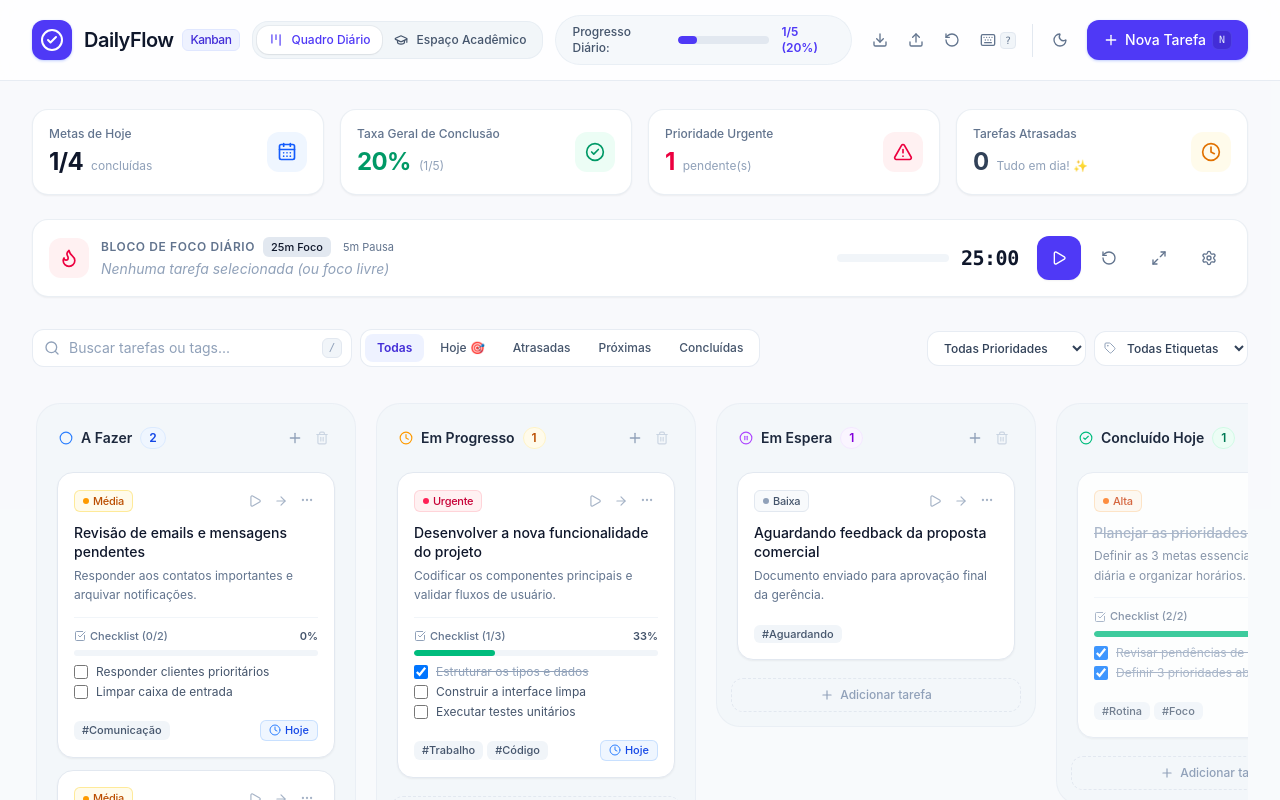
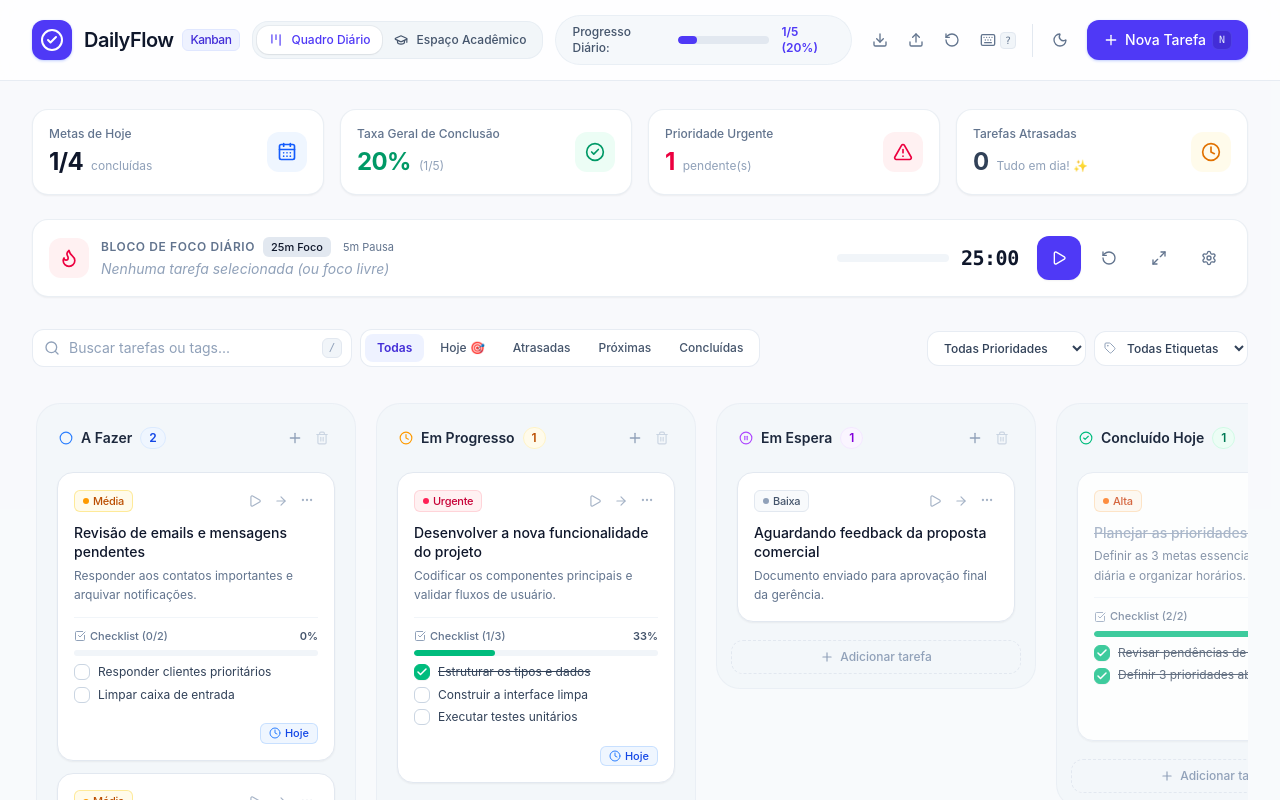
Before and after one commit to PauloBJr-dev/daily-kanban, a React (Vite) app: page / in a window 1280 px wide. Shown: the top 800 px of the page. Built offline with nearby package versions, Linux system fonts and the light colour scheme.

Commit message:
feat(tasks): display interactive subtasks in card, modernize checkbox design, and remove tags (#23)
Integrates interactive subtasks in task cards, modern checkbox design system, and removes tags.

```diff
--- a/src/components/TaskCard.tsx
+++ b/src/components/TaskCard.tsx
@@ -1,4 +1,4 @@
-import React from 'react'
+import React, { useState } from 'react'
 import {
   Clock,
   CheckSquare,
@@ -10,6 +10,7 @@ import {
   Trash2,
   Edit2,
   Calendar,
+  Check,
 } from 'lucide-react'
 import type { Column, Priority, Task } from '../types/kanban'
 
@@ -34,14 +35,21 @@ export const TaskCard: React.FC<TaskCardProps> = ({
   onStartFocus,
   isFocused = false,
 }) => {
-  const [showMenu, setShowMenu] = React.useState(false)
-  const [isDragging, setIsDragging] = React.useState(false)
+  const [showMenu, setShowMenu] = useState(false)
+  const [isDragging, setIsDragging] = useState(false)
+  const [isExpanded, setIsExpanded] = useState(false)
 
   // Subtask progress
   const totalSubtasks = task.subtasks.length
   const completedSubtasks = task.subtasks.filter((st) => st.completed).length
   const subtaskProgress =
     totalSubtasks > 0 ? (completedSubtasks / totalSubtasks) * 100 : 0
+
+  // Subtasks visibility logic (max 4 initial, expand/collapse if > 4)
+  const hasMoreSubtasks = totalSubtasks > 4
+  const visibleSubtasks =
+    hasMoreSubtasks && !isExpanded ? task.subtasks.slice(0, 4) : task.subtasks
+  const remainingSubtasks = totalSubtasks - 4
 
   // Due date analysis
   const todayStr = new Date().toISOString().split('T')[0]
@@ -258,53 +266,66 @@ export const TaskCard: React.FC<TaskCardProps> = ({
             />
           </div>
 
-          {/* Quick checkbox list if small */}
-          {totalSubtasks <= 3 && (
-            <div className="mt-2 space-y-1">
-              {task.subtasks.map((st) => (
-                <label
+          {/* Interactive subtasks list */}
+          <div className="mt-2 space-y-1.5">
+            {visibleSubtasks.map((st) => (
+              <div
                 key={st.id}
-                  onClick={(e) => e.stopPropagation()}
-                  className="flex items-center gap-2 text-xs text-slate-600 dark:text-slate-300 hover:text-slate-900 cursor-pointer"
+                onClick={(e) => {
+                  e.stopPropagation()
+                  onToggleSubtask(task.id, st.id)
+                }}
+                className="flex items-center gap-2 group/subtask cursor-pointer text-xs"
               >
-                  <input
-                    type="checkbox"
-                    checked={st.completed}
-                    onChange={() => onToggleSubtask(task.id, st.id)}
-                    className="w-3.5 h-3.5 rounded text-indigo-600 focus:ring-indigo-500"
-                  />
+                <button
+                  type="button"
+                  role="checkbox"
+                  aria-checked={st.completed}
+                  aria-label={st.title}
+                  onClick={(e) => {
+                    e.stopPropagation()
+                    onToggleSubtask(task.id, st.id)
+                  }}
+                  className={`w-4 h-4 rounded-md border flex items-center justify-center transition-all duration-150 shrink-0 cursor-pointer ${
+                    st.completed
+                      ? 'bg-emerald-500 border-emerald-500 text-white shadow-2xs'
+                      : 'border-slate-300 dark:border-slate-600 hover:border-indigo-400 dark:hover:border-indigo-500 bg-white dark:bg-slate-800'
+                  }`}
+                >
+                  {st.completed && <Check className="w-3 h-3 text-white stroke-[3]" />}
+                </button>
                 <span
-                    className={
-                      st.completed
-                        ? 'line-through text-slate-400 dark:text-slate-500'
-                        : ''
-                    }
+                  className={`text-slate-700 dark:text-slate-300 transition-colors select-none leading-snug break-words ${
+                    st.completed ? 'line-through text-slate-400 dark:text-slate-500' : ''
+                  }`}
                 >
                   {st.title}
                 </span>
-                </label>
+              </div>
             ))}
           </div>
+
+          {/* Show more/less button if more than 4 subtasks */}
+          {hasMoreSubtasks && (
+            <button
+              type="button"
+              onClick={(e) => {
+                e.stopPropagation()
+                setIsExpanded(!isExpanded)
+              }}
+              className="mt-2 text-[11px] font-medium text-indigo-600 dark:text-indigo-400 hover:text-indigo-700 dark:hover:text-indigo-300 hover:underline cursor-pointer flex items-center gap-1 transition-colors"
+            >
+              {isExpanded
+                ? 'Ver menos'
+                : `Ver mais ${remainingSubtasks} ${remainingSubtasks === 1 ? 'subtarefa' : 'subtarefas'}`}
+            </button>
           )}
         </div>
       )}
 
-      {/* Footer: Tags & Due Date */}
-      <div className="mt-3 pt-2 flex flex-wrap items-center justify-between gap-2 text-xs">
-        {/* Tags */}
-        <div className="flex flex-wrap items-center gap-1">
-          {task.tags.map((tag) => (
-            <span
-              key={tag}
-              className="px-2 py-0.5 rounded-md text-[11px] font-medium bg-slate-100 dark:bg-slate-700/60 text-slate-600 dark:text-slate-300"
-            >
-              #{tag}
-            </span>
-          ))}
-        </div>
-
-        {/* Due Date Indicator */}
+      {/* Footer: Due Date */}
       {task.dueDate && (
+        <div className="mt-3 pt-2 flex items-center justify-end text-xs">
           <div
             className={`inline-flex items-center gap-1 text-[11px] font-medium px-2 py-0.5 rounded-md ${
               isOverdue
@@ -323,8 +344,8 @@ export const TaskCard: React.FC<TaskCardProps> = ({
             )}
             <span>{isOverdue ? 'Atrasado' : isToday ? 'Hoje' : task.dueDate}</span>
           </div>
+        </div>
       )}
-      </div>
 
       {/* Mobile Touch Quick Move Controls */}
       {(prevColumn || nextColumn) && (
--- a/src/components/TaskModal.tsx
+++ b/src/components/TaskModal.tsx
@@ -4,7 +4,6 @@ import {
   Plus,
   Trash2,
   Calendar,
-  Tag as TagIcon,
   CheckSquare,
   AlertCircle,
   Clock,
@@ -33,7 +32,6 @@ const TaskModalDialog: React.FC<TaskModalProps> = ({
   task,
   columns,
   initialColumnId,
-  availableTags = [],
 }) => {
   const [title, setTitle] = useState(task?.title || '')
   const [description, setDescription] = useState(task?.description || '')
@@ -42,12 +40,10 @@ const TaskModalDialog: React.FC<TaskModalProps> = ({
   )
   const [priority, setPriority] = useState<Priority>(task?.priority || 'medium')
   const [dueDate, setDueDate] = useState(task?.dueDate || '')
-  const [tags, setTags] = useState<string[]>(task?.tags ? [...task.tags] : [])
   const [subtasks, setSubtasks] = useState<Subtask[]>(
     task?.subtasks ? [...task.subtasks] : []
   )
 
-  const [tagInput, setTagInput] = useState('')
   const [subtaskInput, setSubtaskInput] = useState('')
   const [titleError, setTitleError] = useState(false)
 
@@ -85,20 +81,6 @@ const TaskModalDialog: React.FC<TaskModalProps> = ({
     setSubtasks((prev) => prev.filter((s) => s.id !== subId))
   }
 
-  // Tag handlers
-  const handleAddTag = (tagToAdd?: string) => {
-    const targetTag = (tagToAdd ?? tagInput).trim().replace(/^#/, '')
-    if (!targetTag) return
-    if (!tags.includes(targetTag)) {
-      setTags((prev) => [...prev, targetTag])
-    }
-    setTagInput('')
-  }
-
-  const handleRemoveTag = (tagToRemove: string) => {
-    setTags((prev) => prev.filter((t) => t !== tagToRemove))
-  }
-
   // Quick date shortcuts
   const setDateToday = () => {
     const today = new Date().toISOString().split('T')[0]
@@ -126,7 +108,7 @@ const TaskModalDialog: React.FC<TaskModalProps> = ({
       description: description.trim() || undefined,
       columnId,
       priority,
-      tags,
+      tags: task?.tags || [],
       dueDate: dueDate || undefined,
       subtasks,
       completedAt: isDone ? task?.completedAt || new Date().toISOString() : undefined,
@@ -173,9 +155,6 @@ const TaskModalDialog: React.FC<TaskModalProps> = ({
       dotColor: 'bg-rose-500',
     },
   ]
-
-  // Suggested tags that aren't already added
-  const suggestedTags = availableTags.filter((t) => !tags.includes(t)).slice(0, 5)
 
   // Subtask progress
   const completedCount = subtasks.filter((s) => s.completed).length
@@ -413,15 +392,31 @@ const TaskModalDialog: React.FC<TaskModalProps> = ({
                     key={st.id}
                     className="flex items-center justify-between gap-2 p-2 rounded-xl bg-slate-50 dark:bg-slate-800/50 hover:bg-slate-100/80 dark:hover:bg-slate-800 transition-colors group"
                   >
-                    <label className="flex items-center gap-2.5 flex-1 min-w-0 cursor-pointer select-none">
-                      <input
-                        type="checkbox"
-                        checked={st.completed}
-                        onChange={() => handleToggleSubtask(st.id)}
-                        className="w-4 h-4 rounded text-indigo-600 focus:ring-indigo-500 cursor-pointer"
-                      />
+                    <div
+                      onClick={() => handleToggleSubtask(st.id)}
+                      className="flex items-center gap-2.5 flex-1 min-w-0 cursor-pointer select-none"
+                    >
+                      <button
+                        type="button"
+                        role="checkbox"
+                        aria-checked={st.completed}
+                        aria-label={st.title}
+                        onClick={(e) => {
+                          e.stopPropagation()
+                          handleToggleSubtask(st.id)
+                        }}
+                        className={`w-4 h-4 rounded-md border flex items-center justify-center transition-all duration-150 shrink-0 cursor-pointer ${
+                          st.completed
+                            ? 'bg-emerald-500 border-emerald-500 text-white shadow-2xs'
+                            : 'border-slate-300 dark:border-slate-600 hover:border-indigo-400 dark:hover:border-indigo-500 bg-white dark:bg-slate-800'
+                        }`}
+                      >
+                        {st.completed && (
+                          <Check className="w-3 h-3 text-white stroke-[3]" />
+                        )}
+                      </button>
                       <span
-                        className={`text-xs text-slate-800 dark:text-slate-200 truncate ${
+                        className={`text-xs text-slate-700 dark:text-slate-300 truncate transition-colors ${
                           st.completed
                             ? 'line-through text-slate-400 dark:text-slate-500'
                             : ''
@@ -429,7 +424,7 @@ const TaskModalDialog: React.FC<TaskModalProps> = ({
                       >
                         {st.title}
                       </span>
-                    </label>
+                    </div>
                     <button
                       type="button"
                       onClick={() => handleRemoveSubtask(st.id)}
@@ -468,83 +463,6 @@ const TaskModalDialog: React.FC<TaskModalProps> = ({
                 <span>Adicionar</span>
               </button>
             </div>
-          </div>
-
-          {/* Tags Section */}
-          <div className="pt-2 border-t border-slate-100 dark:border-slate-800">
-            <label className="flex items-center gap-1.5 text-xs font-semibold uppercase tracking-wider text-slate-500 dark:text-slate-400 mb-2">
-              <TagIcon className="w-3.5 h-3.5" />
-              <span>Etiquetas (Tags)</span>
-            </label>
-
-            {/* Selected Tags Chips */}
-            <div className="flex flex-wrap items-center gap-1.5 mb-2">
-              {tags.map((tag) => (
-                <span
-                  key={tag}
-                  className="inline-flex items-center gap-1 px-2.5 py-1 rounded-lg text-xs font-medium bg-indigo-50 dark:bg-indigo-950/60 text-indigo-700 dark:text-indigo-300 border border-indigo-100 dark:border-indigo-900/50"
-                >
-                  #{tag}
-                  <button
-                    type="button"
-                    onClick={() => handleRemoveTag(tag)}
-                    className="hover:text-indigo-950 dark:hover:text-white transition-colors cursor-pointer"
-                  >
-                    <X className="w-3 h-3" />
-                  </button>
-                </span>
-              ))}
-              {tags.length === 0 && (
-                <span className="text-xs text-slate-400 italic">
-                  Nenhuma etiqueta adicionada.
-                </span>
-              )}
-            </div>
-
-            {/* Add Tag Input & Suggested Tags */}
-            <div className="flex items-center gap-2">
-              <div className="relative flex-1">
-                <input
-                  type="text"
-                  placeholder="Nova tag... (Enter)"
-                  value={tagInput}
-                  onChange={(e) => setTagInput(e.target.value)}
-                  onKeyDown={(e) => {
-                    if (e.key === 'Enter') {
-                      e.preventDefault()
-                      handleAddTag()
-                    }
-                  }}
-                  className="w-full px-3 py-2 text-xs rounded-xl border border-slate-200 dark:border-slate-700/80 bg-white dark:bg-slate-900 text-slate-900 dark:text-slate-100 placeholder:text-slate-400 focus:outline-none focus:ring-2 focus:ring-indigo-500/20 focus:border-indigo-500 transition-all"
-                />
-              </div>
-              <button
-                type="button"
-                onClick={() => handleAddTag()}
-                disabled={!tagInput.trim()}
-                className="px-3 py-2 text-xs font-medium rounded-xl bg-slate-100 dark:bg-slate-800 hover:bg-slate-200 dark:hover:bg-slate-700 text-slate-700 dark:text-slate-300 disabled:opacity-40 transition-colors flex items-center gap-1 cursor-pointer"
-              >
-                <Plus className="w-3.5 h-3.5" />
-                <span>Inserir</span>
-              </button>
-            </div>
-
-            {/* Suggestions */}
-            {suggestedTags.length > 0 && (
-              <div className="flex items-center gap-1.5 mt-2 flex-wrap text-xs text-slate-400">
-                <span>Sugestões:</span>
-                {suggestedTags.map((st) => (
-                  <button
-                    key={st}
-                    type="button"
-                    onClick={() => handleAddTag(st)}
-                    className="px-2 py-0.5 rounded-md bg-slate-100 dark:bg-slate-800 hover:bg-indigo-50 hover:text-indigo-600 dark:hover:bg-indigo-950/60 dark:hover:text-indigo-300 text-slate-600 dark:text-slate-400 transition-colors cursor-pointer"
-                  >
-                    +{st}
-                  </button>
-                ))}
-              </div>
-            )}
           </div>
 
           {/* Pomodoro info if existing */}
```
Also changed, not shown: 2 other files (tests, documents, lock files or other folders). Lines whose indentation alone changed are shown as unchanged.
